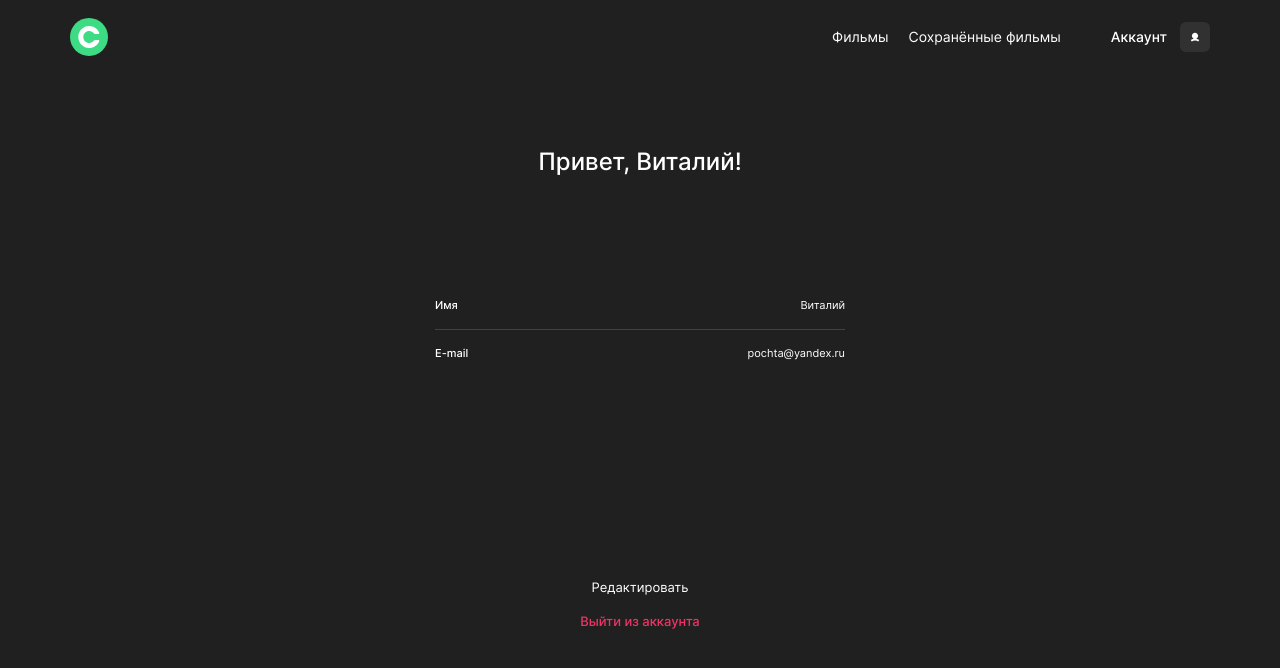
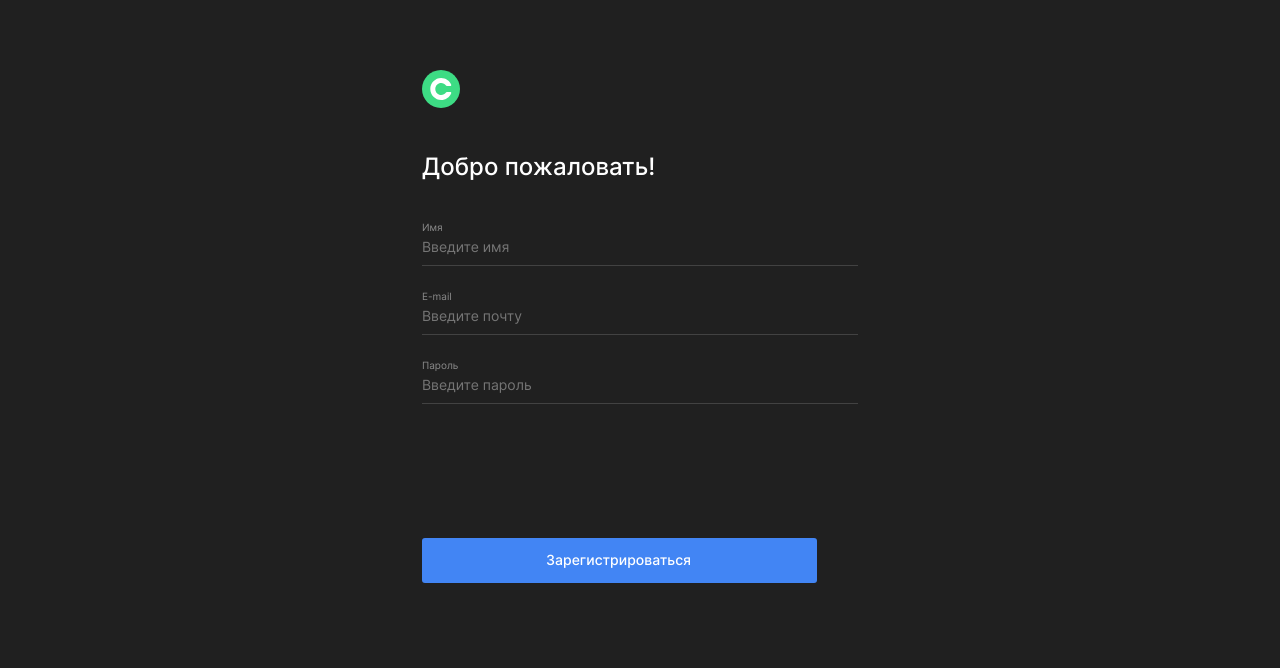
Before and after one commit to KappaKappaKappaKappaKappa/movies-explorer-frontend, a React (Create React App) app: page / in a window 1280 px wide. Shown: the top 668 px of the page. Built offline with nearby package versions, Linux system fonts and the light colour scheme.

Commit message:
FEAT: Разработка компонента Register

```diff
--- a/src/components/App/App.js
+++ b/src/components/App/App.js
@@ -4,6 +4,7 @@ import Footer from "../Footer/Footer.jsx";
 import Movies from "../Movies/Movies.jsx";
 import SavedMovies from "../SavedMovies/SavedMovies.jsx";
 import Profile from "../Profile/Profile.jsx";
+import Register from "../Register/Register.jsx";
 import React, { useState, useEffect } from "react";
 
 function App() {
@@ -14,17 +15,18 @@ function App() {
   const [isProfilePage, setIsProfilePage] = useState(true);
   return (
     <>
-      <Header
+      {/* <Header
         isLoggedIn={isLoggedIn}
         isMoviesSection={isMoviesSection}
         isMovies={isMovies}
         isSavedMovies={isSavedMovies}
-      />
+      /> */}
       {/* <Main /> */}
       {/* <Movies /> */}
       {/* <SavedMovies isSavedMovies={isSavedMovies} /> */}
-      <Profile />
-      {!isProfilePage && <Footer />}
+      {/* <Profile /> */}
+      {/* {!isProfilePage && <Footer />} */}
+      <Register />
     </>
   );
 }
--- /dev/null
+++ b/src/components/Register/Register.css
@@ -0,0 +1,58 @@
+.register {
+  padding: 70px 422px;
+  line-height: normal;
+}
+
+.register__logo {
+  margin-bottom: 40px;
+}
+
+.register__title {
+  margin-bottom: 40px;
+  font-size: 1.5rem;
+  font-weight: 500;
+}
+
+.register__form {
+}
+
+.register__inputs-container {
+  display: flex;
+  flex-direction: column;
+  gap: 24px;
+  margin-bottom: 134px;
+}
+
+.register__input-container {
+  display: flex;
+  flex-direction: column;
+  gap: 5px;
+}
+
+.register__input-title {
+  color: #8b8b8b;
+  font-size: 0.625rem;
+  font-weight: 400;
+}
+
+.register__input {
+  all: unset;
+  font-size: 0.875rem;
+  font-weight: 400;
+  padding-bottom: 10px;
+  border-bottom: 1px solid #424242;
+}
+
+.register__input:focus {
+  border-bottom: 1px solid #4285f4;
+}
+
+.regiter__submit-btn {
+  all: unset;
+  background-color: #4285f4;
+  padding: 13px 126px 15px 124px;
+  font-size: 0.875rem;
+  font-weight: 500;
+  border-radius: 3px;
+  margin: auto;
+}
--- /dev/null
+++ b/src/components/Register/Register.jsx
@@ -0,0 +1,45 @@
+import logo from "../../images/logo.svg";
+
+function Register() {
+  return (
+    <section className="register">
+      <img src={logo} alt="Логотип" className="register__logo" />
+      <h2 className="register__title">Добро пожаловать!</h2>
+      <form className="register__form">
+        <div className="register__inputs-container">
+          <div className="register__input-container">
+            <span className="register__input-title" placeholder="">
+              Имя
+            </span>
+            <input
+              type="text"
+              className="register__input"
+              placeholder="Введите имя"
+            />
+          </div>
+
+          <div className="register__input-container">
+            <span className="register__input-title">E-mail</span>
+            <input
+              type="text"
+              className="register__input"
+              placeholder="Введите почту"
+            />
+          </div>
+
+          <div className="register__input-container">
+            <span className="register__input-title">Пароль</span>
+            <input
+              type="text"
+              className="register__input"
+              placeholder="Введите пароль"
+            />
+          </div>
+        </div>
+        <button className="regiter__submit-btn">Зарегистрироваться</button>
+      </form>
+    </section>
+  );
+}
+
+export default Register;
--- a/src/index.css
+++ b/src/index.css
@@ -18,3 +18,4 @@
 @import url("./components/MoviesCard/MoviesCard.css");
 @import url("./components/SavedMovies/SavedMovies.css");
 @import url("./components/Profile/Profile.css");
+@import url("./components/Register/Register.css");
```
